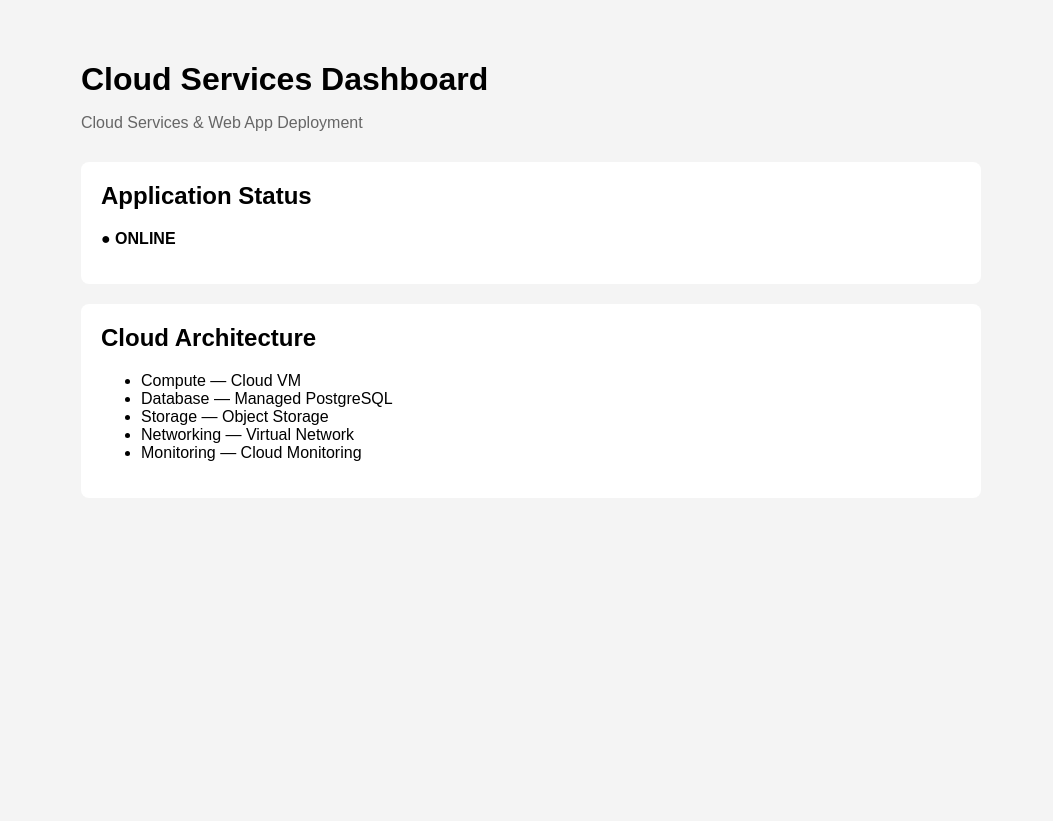
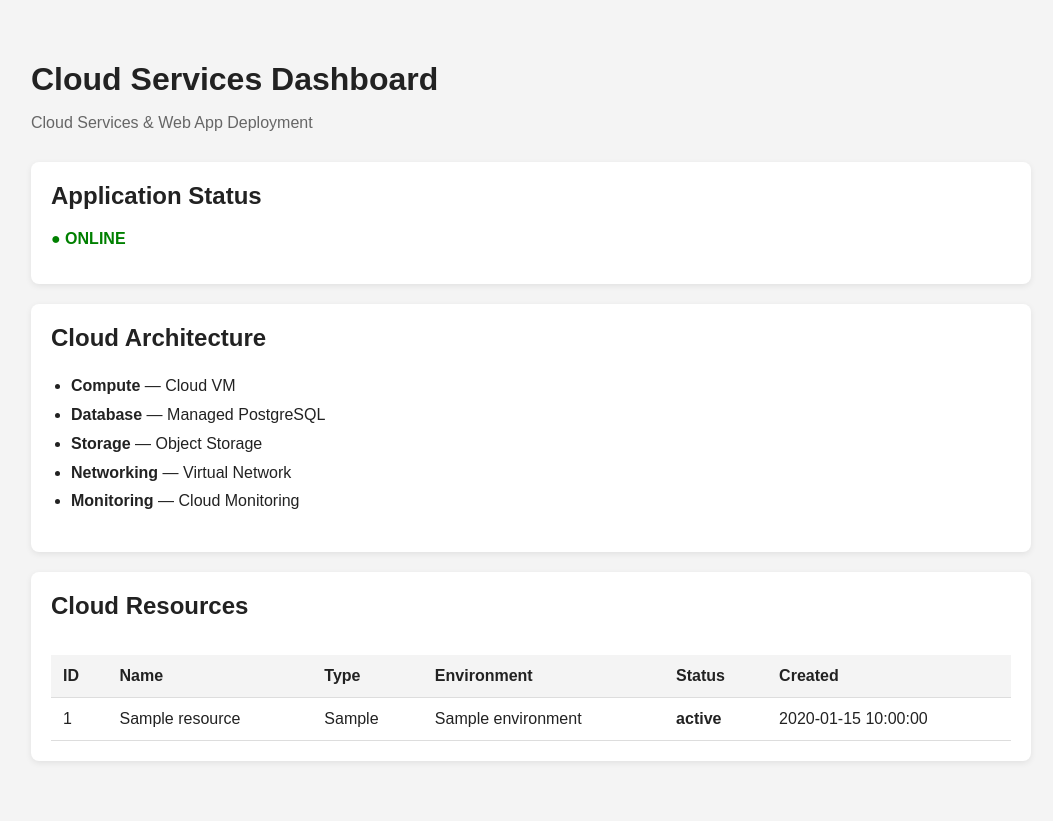
Before and after one commit to Saima-Devops/cloud-services-web-app-deployment-Codomax, a Flask app: page / in a window 1280 px wide. Shown: the whole page, without its empty margins (109-1162 px from the left). Before the commit the page ends 461 px from the top, so only its background shows below. Run offline with Flask 3, Linux system fonts and the light colour scheme; a database or web service that is not in the repository returns one stand-in record (values such as "Sample title"); some libraries are stand-ins or nearby versions.

Commit message:
Build dynamic PostgreSQL resource dashboard

```diff
--- a/app/app.py
+++ b/app/app.py
@@ -1,11 +1,71 @@
+import os
+
+import psycopg2
+from dotenv import load_dotenv
 from flask import Flask, render_template
+
+load_dotenv()
 
 app = Flask(__name__)
 
 
+def get_database_connection():
+    return psycopg2.connect(
+        host=os.getenv("DATABASE_HOST"),
+        port=os.getenv("DATABASE_PORT"),
+        database=os.getenv("DATABASE_NAME"),
+        user=os.getenv("DATABASE_USER"),
+        password=os.getenv("DATABASE_PASSWORD")
+    )
+
+
 @app.route("/")
 def home():
-    return render_template("index.html")
+    try:
+        connection = get_database_connection()
+        cursor = connection.cursor()
+
+        cursor.execute("""
+            SELECT
+                id,
+                name,
+                resource_type,
+                environment,
+                status,
+                created_at
+            FROM resources
+            ORDER BY id;
+        """)
+
+        rows = cursor.fetchall()
+
+        cursor.close()
+        connection.close()
+
+        resources_data = []
+
+        for row in rows:
+            resources_data.append({
+                "id": row[0],
+                "name": row[1],
+                "resource_type": row[2],
+                "environment": row[3],
+                "status": row[4],
+                "created_at": row[5].strftime("%Y-%m-%d %H:%M:%S")
+            })
+
+        return render_template(
+            "index.html",
+            resources=resources_data,
+            database_error=None
+        )
+
+    except Exception as error:
+        return render_template(
+            "index.html",
+            resources=[],
+            database_error=str(error)
+        ), 500
 
 
 @app.route("/health")
@@ -15,9 +75,82 @@ def health():
     }
 
 
+@app.route("/database-test")
+def database_test():
+    try:
+        connection = get_database_connection()
+        cursor = connection.cursor()
+
+        cursor.execute("SELECT version();")
+
+        database_version = cursor.fetchone()[0]
+
+        cursor.close()
+        connection.close()
+
+        return {
+            "status": "connected",
+            "database": "PostgreSQL",
+            "version": database_version
+        }
+
+    except Exception as error:
+        return {
+            "status": "error",
+            "message": str(error)
+        }, 500
+
+
+@app.route("/resources")
+def resources():
+    try:
+        connection = get_database_connection()
+        cursor = connection.cursor()
+
+        cursor.execute("""
+            SELECT
+                id,
+                name,
+                resource_type,
+                environment,
+                status,
+                created_at
+            FROM resources
+            ORDER BY id;
+        """)
+
+        rows = cursor.fetchall()
+
+        cursor.close()
+        connection.close()
+
+        resources_data = []
+
+        for row in rows:
+            resources_data.append({
+                "id": row[0],
+                "name": row[1],
+                "resource_type": row[2],
+                "environment": row[3],
+                "status": row[4],
+                "created_at": row[5].isoformat()
+            })
+
+        return {
+            "status": "success",
+            "resources": resources_data
+        }
+
+    except Exception as error:
+        return {
+            "status": "error",
+            "message": str(error)
+        }, 500
+
+
 if __name__ == "__main__":
     app.run(
-        host="0.0.0.0",
-        port=5000,
+        host=os.getenv("APP_HOST", "0.0.0.0"),
+        port=int(os.getenv("APP_PORT", 5000)),
         debug=True
     )
--- a/app/static/style.css
+++ b/app/static/style.css
@@ -3,10 +3,11 @@ body {
     margin: 0;
     padding: 40px;
     background: #f4f4f4;
+    color: #222;
 }
 
 .container {
-    max-width: 900px;
+    max-width: 1000px;
     margin: auto;
 }
 
@@ -27,6 +28,7 @@ header p {
     padding: 20px;
     margin-bottom: 20px;
     border-radius: 8px;
+    box-shadow: 0 2px 6px rgba(0, 0, 0, 0.08);
 }
 
 .card h2 {
@@ -34,5 +36,51 @@ header p {
 }
 
 .status {
+    color: green;
     font-weight: bold;
 }
+
+.architecture-list {
+    line-height: 1.8;
+    padding-left: 20px;
+}
+
+.table-container {
+    overflow-x: auto;
+}
+
+table {
+    width: 100%;
+    border-collapse: collapse;
+    margin-top: 15px;
+}
+
+th,
+td {
+    padding: 12px;
+    text-align: left;
+    border-bottom: 1px solid #ddd;
+}
+
+th {
+    background: #f4f4f4;
+    font-weight: bold;
+}
+
+tr:hover {
+    background: #fafafa;
+}
+
+.resource-status {
+    font-weight: bold;
+}
+
+.error {
+    color: #b00020;
+    font-weight: bold;
+}
+
+.empty {
+    color: #666;
+    font-style: italic;
+}
--- a/app/templates/index.html
+++ b/app/templates/index.html
@@ -34,15 +34,98 @@
         </section>
 
         <section class="card">
+
             <h2>Cloud Architecture</h2>
 
-            <ul>
-                <li>Compute — Cloud VM</li>
-                <li>Database — Managed PostgreSQL</li>
-                <li>Storage — Object Storage</li>
-                <li>Networking — Virtual Network</li>
-                <li>Monitoring — Cloud Monitoring</li>
+            <ul class="architecture-list">
+                <li>
+                    <strong>Compute</strong>
+                    — Cloud VM
+                </li>
+
+                <li>
+                    <strong>Database</strong>
+                    — Managed PostgreSQL
+                </li>
+
+                <li>
+                    <strong>Storage</strong>
+                    — Object Storage
+                </li>
+
+                <li>
+                    <strong>Networking</strong>
+                    — Virtual Network
+                </li>
+
+                <li>
+                    <strong>Monitoring</strong>
+                    — Cloud Monitoring
+                </li>
             </ul>
+
+        </section>
+
+        <section class="card">
+
+            <h2>Cloud Resources</h2>
+
+            {% if database_error %}
+
+                <p class="error">
+                    Database error: {{ database_error }}
+                </p>
+
+            {% elif resources %}
+
+                <div class="table-container">
+
+                    <table>
+
+                        <thead>
+                            <tr>
+                                <th>ID</th>
+                                <th>Name</th>
+                                <th>Type</th>
+                                <th>Environment</th>
+                                <th>Status</th>
+                                <th>Created</th>
+                            </tr>
+                        </thead>
+
+                        <tbody>
+
+                            {% for resource in resources %}
+
+                            <tr>
+                                <td>{{ resource.id }}</td>
+                                <td>{{ resource.name }}</td>
+                                <td>{{ resource.resource_type }}</td>
+                                <td>{{ resource.environment }}</td>
+                                <td>
+                                    <span class="resource-status">
+                                        {{ resource.status }}
+                                    </span>
+                                </td>
+                                <td>{{ resource.created_at }}</td>
+                            </tr>
+
+                            {% endfor %}
+
+                        </tbody>
+
+                    </table>
+
+                </div>
+
+            {% else %}
+
+                <p class="empty">
+                    No resources found.
+                </p>
+
+            {% endif %}
+
         </section>
 
     </main>
```
